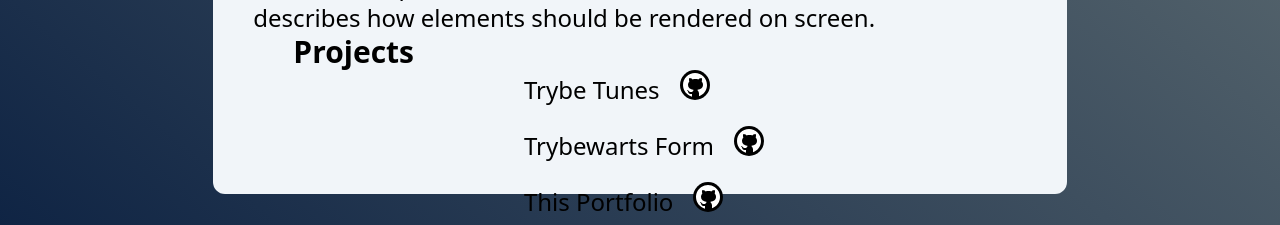
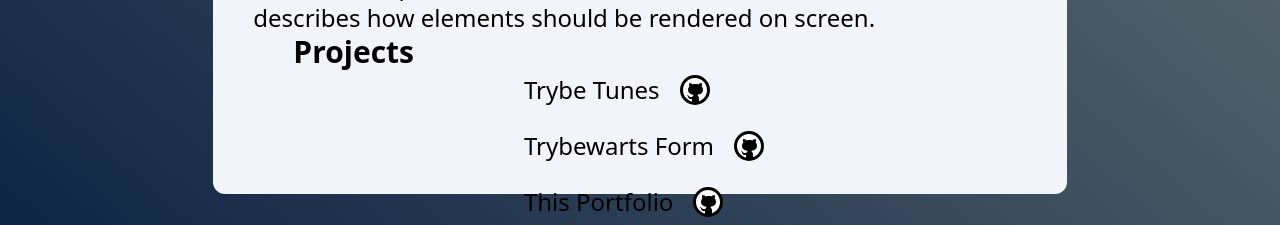
Before and after one commit to leobmend/leobmend.github.io, a React (Create React App) app: page /technologies in a window 1280 px wide. Both pictures are taken after a click on the element 220 px from the left and 279 px from the top of the page. Shown: the part 572-797 px from the top of the page. Built offline with nearby package versions, Linux system fonts and the light colour scheme.

Commit message:
style: centering github logo on projects names

```diff
--- a/src/components/TechDescription.js
+++ b/src/components/TechDescription.js
@@ -22,7 +22,7 @@ const getDescriptions = {
           <a href="https://leobmend.github.io/trybe-tunes" target="_blank" rel="noreferrer">
             <p className="ease-in-out duration-500 hover:bg-black hover:rounded-full hover:text-white py-1 px-2 mr-3">Trybe Tunes</p>
           </a>
-          <a href="https://github.com/leobmend/trybe-tunes" target="_blank" rel="noreferrer">
+          <a className="self-center" href="https://github.com/leobmend/trybe-tunes" target="_blank" rel="noreferrer">
             <img className="ease-in-out duration-500 hover:translate-x-2 bg-black rounded-full" src={ githubSvg } alt="Github repository" />
           </a>
         </div>
@@ -30,13 +30,13 @@ const getDescriptions = {
           <a href="https://leobmend.github.io/trybewarts-form" target="_blank" rel="noreferrer">
             <p className="ease-in-out duration-500 hover:bg-black hover:rounded-full hover:text-white py-1 px-2 mr-3">Trybewarts Form</p>
           </a>
-          <a href="https://github.com/leobmend/trybewarts-form" target="_blank" rel="noreferrer">
+          <a className="self-center" href="https://github.com/leobmend/trybewarts-form" target="_blank" rel="noreferrer">
             <img className="ease-in-out duration-500 hover:translate-x-2 bg-black rounded-full" src={ githubSvg } alt="Github repository" />
           </a>
         </div>
         <div className="flex">
           <p className="ease-in-out duration-500 hover:bg-black hover:rounded-full hover:text-white py-1 px-2 mr-3">This Portfolio</p>
-          <a href="https://github.com/leobmend/leobmend.github.io" target="_blank" rel="noreferrer">
+          <a className="self-center" href="https://github.com/leobmend/leobmend.github.io" target="_blank" rel="noreferrer">
             <img className="ease-in-out duration-500 hover:translate-x-2 bg-black rounded-full" src={ githubSvg } alt="Github repository" />
           </a>
         </div>
@@ -59,7 +59,7 @@ const getDescriptions = {
           <a href="https://leobmend.github.io/trybe-tunes" target="_blank" rel="noreferrer">
             <p className="ease-in-out duration-500 hover:bg-black hover:rounded-full hover:text-white py-1 px-2 mr-3">Trybe Tunes</p>
           </a>
-          <a href="https://github.com/leobmend/trybe-tunes" target="_blank" rel="noreferrer">
+          <a className="self-center" href="https://github.com/leobmend/trybe-tunes" target="_blank" rel="noreferrer">
             <img className="ease-in-out duration-500 hover:translate-x-2 bg-black rounded-full" src={ githubSvg } alt="Github repository" />
           </a>
         </div>
@@ -67,13 +67,13 @@ const getDescriptions = {
           <a href="https://leobmend.github.io/trybewarts-form" target="_blank" rel="noreferrer">
             <p className="ease-in-out duration-500 hover:bg-black hover:rounded-full hover:text-white py-1 px-2 mr-3">Trybewarts Form</p>
           </a>
-          <a href="https://github.com/leobmend/trybewarts-form" target="_blank" rel="noreferrer">
+          <a className="self-center" href="https://github.com/leobmend/trybewarts-form" target="_blank" rel="noreferrer">
             <img className="ease-in-out duration-500 hover:translate-x-2 bg-black rounded-full" src={ githubSvg } alt="Github repository" />
           </a>
         </div>
         <div className="flex">
           <p className="ease-in-out duration-500 hover:bg-black hover:rounded-full hover:text-white py-1 px-2 mr-3">This Portfolio</p>
-          <a href="https://github.com/leobmend/leobmend.github.io" target="_blank" rel="noreferrer">
+          <a className="self-center" href="https://github.com/leobmend/leobmend.github.io" target="_blank" rel="noreferrer">
             <img className="ease-in-out duration-500 hover:translate-x-2 bg-black rounded-full" src={ githubSvg } alt="Github repository" />
           </a>
         </div>
@@ -96,7 +96,7 @@ const getDescriptions = {
           <a href="https://leobmend.github.io/trybe-tunes" target="_blank" rel="noreferrer">
             <p className="ease-in-out duration-500 hover:bg-black hover:rounded-full hover:text-white py-1 px-2 mr-3">Trybe Tunes</p>
           </a>
-          <a href="https://github.com/leobmend/trybe-tunes" target="_blank" rel="noreferrer">
+          <a className="self-center" href="https://github.com/leobmend/trybe-tunes" target="_blank" rel="noreferrer">
             <img className="ease-in-out duration-500 hover:translate-x-2 bg-black rounded-full" src={ githubSvg } alt="Github repository" />
           </a>
         </div>
@@ -104,13 +104,13 @@ const getDescriptions = {
           <a href="https://leobmend.github.io/trybewarts-form" target="_blank" rel="noreferrer">
             <p className="ease-in-out duration-500 hover:bg-black hover:rounded-full hover:text-white py-1 px-2 mr-3">Trybewarts Form</p>
           </a>
-          <a href="https://github.com/leobmend/trybewarts-form" target="_blank" rel="noreferrer">
+          <a className="self-center" href="https://github.com/leobmend/trybewarts-form" target="_blank" rel="noreferrer">
             <img className="ease-in-out duration-500 hover:translate-x-2 bg-black rounded-full" src={ githubSvg } alt="Github repository" />
           </a>
         </div>
         <div className="flex">
           <p className="ease-in-out duration-500 hover:bg-black hover:rounded-full hover:text-white py-1 px-2 mr-3">This Portfolio</p>
-          <a href="https://github.com/leobmend/leobmend.github.io" target="_blank" rel="noreferrer">
+          <a className="self-center" href="https://github.com/leobmend/leobmend.github.io" target="_blank" rel="noreferrer">
             <img className="ease-in-out duration-500 hover:translate-x-2 bg-black rounded-full" src={ githubSvg } alt="Github repository" />
           </a>
         </div>
@@ -136,13 +136,13 @@ const getDescriptions = {
           <a href="https://leobmend.github.io/trybe-tunes" target="_blank" rel="noreferrer">
             <p className="ease-in-out duration-500 hover:bg-black hover:rounded-full hover:text-white py-1 px-2 mr-3">Trybe Tunes</p>
           </a>
-          <a href="https://github.com/leobmend/trybe-tunes" target="_blank" rel="noreferrer">
+          <a className="self-center" href="https://github.com/leobmend/trybe-tunes" target="_blank" rel="noreferrer">
             <img className="ease-in-out duration-500 hover:translate-x-2 bg-black rounded-full" src={ githubSvg } alt="Github repository" />
           </a>
         </div>
         <div className="flex">
           <p className="ease-in-out duration-500 hover:bg-black hover:rounded-full hover:text-white py-1 px-2 mr-3">This Portfolio</p>
-          <a href="https://github.com/leobmend/leobmend.github.io" target="_blank" rel="noreferrer">
+          <a className="self-center" href="https://github.com/leobmend/leobmend.github.io" target="_blank" rel="noreferrer">
             <img className="ease-in-out duration-500 hover:translate-x-2 bg-black rounded-full" src={ githubSvg } alt="Github repository" />
           </a>
         </div>
@@ -159,23 +159,6 @@ const getDescriptions = {
         </a>
       </div>
       <p className="text-2xl">Redux is a predictable state container for JavaScript apps. It helps you write applications that behave consistently, run in different environments (client, server, and native), and are easy to test.</p>
-      {/* <h2 className="self-start ml-10 font-bold text-3xl">Projects</h2>
-      <div className="text-2xl">
-        <div className="flex mb-4">
-          <a href="https://leobmend.github.io/trybe-tunes" target="_blank" rel="noreferrer">
-            <p className="mr-5">Trybe Tunes</p>
-          </a>
-          <a href="https://github.com/leobmend/trybe-tunes" target="_blank" rel="noreferrer">
-            <img className="bg-black rounded-full" src={ githubSvg } alt="Github repository" />
-          </a>
-        </div>
-        <div className="flex">
-          <p className="mr-5">This Portfolio</p>
-          <a href="https://github.com/leobmend/leobmend.github.io" target="_blank" rel="noreferrer">
-            <img className="bg-black rounded-full" src={ githubSvg } alt="Github repository" />
-          </a>
-        </div>
-      </div> */}
     </>
   ),
   "tailwind": (
@@ -192,7 +175,7 @@ const getDescriptions = {
       <div className="text-2xl">
         <div className="flex">
           <p className="ease-in-out duration-500 hover:bg-black hover:rounded-full hover:text-white py-1 px-2 mr-3">This Portfolio</p>
-          <a href="https://github.com/leobmend/leobmend.github.io" target="_blank" rel="noreferrer">
+          <a className="self-center" href="https://github.com/leobmend/leobmend.github.io" target="_blank" rel="noreferrer">
             <img className="ease-in-out duration-500 hover:translate-x-2 bg-black rounded-full" src={ githubSvg } alt="Github repository" />
           </a>
         </div>
```
